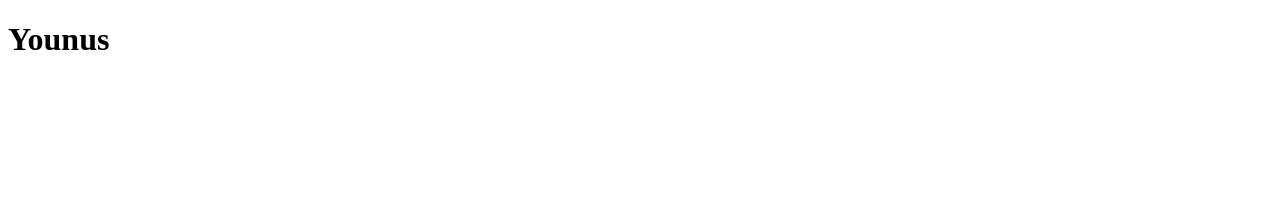
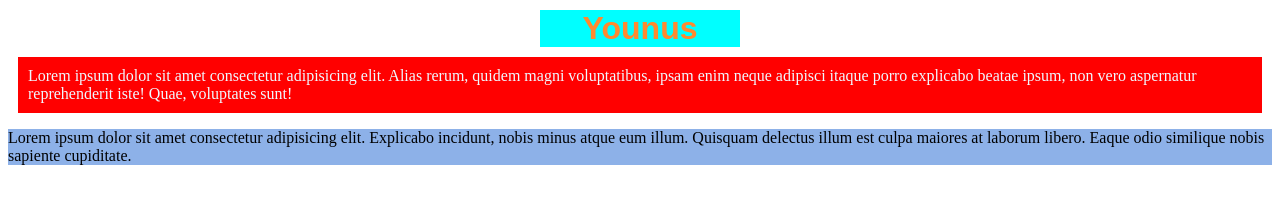
Before and after one commit to younus364/first-project, a plain HTML site: page index.html in a window 1280 px wide. Drawn offline with Linux system fonts and the light colour scheme.

Commit message:
first commit

```diff
--- a/index.html
+++ b/index.html
@@ -2,10 +2,17 @@
 <html lang="en">
 <head>
     <meta charset="UTF-8">
+    <link rel="stylesheet" href="style.css">
     <meta name="viewport" content="width=device-width, initial-scale=1.0">
     <title>first project</title>
 </head>
 <body>
     <h1>Younus</h1>
+    <div>
+        Lorem ipsum dolor sit amet consectetur adipisicing elit. Alias rerum, quidem magni voluptatibus, ipsam enim neque adipisci itaque porro explicabo beatae ipsum, non vero aspernatur reprehenderit iste! Quae, voluptates sunt!
+
+    </div>
+    <p>Lorem ipsum dolor sit amet consectetur adipisicing elit. Explicabo incidunt, nobis minus atque eum illum. Quisquam delectus illum est culpa maiores at laborum libero. Eaque odio similique nobis sapiente cupiditate.</p>
+
 </body>
 </html>
--- /dev/null
+++ b/style.css
@@ -0,0 +1,20 @@
+h1{
+    width: 200px;
+    font-family: Arial, Helvetica, sans-serif;
+    color:rgb(255, 137, 47);
+    background-color: aqua;
+    text-align: center;
+    margin:10px auto;
+
+}
+div{
+    background-color: red;
+    color: aliceblue;
+    margin: 10px;
+    padding: 10px;
+}
+p{
+    background-color: rgb(141, 177, 232);
+    color: black;
+
+}
```
